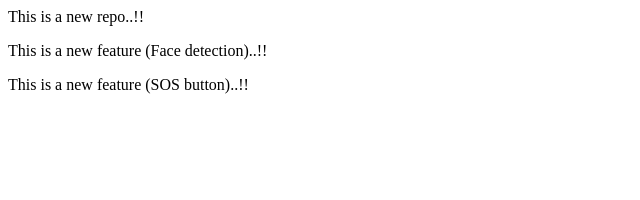
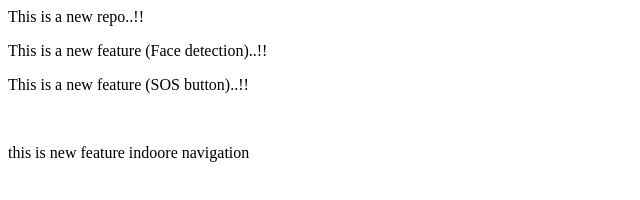
Before and after one commit to vaishvi-dholakia/Local_Repo, a plain HTML site: page index.html in a window 1280 px wide. Shown: the whole page, without its empty margins (0-640 px from the left). Drawn offline with Linux system fonts and the light colour scheme.

Commit message:
Add indoor navigation feature description

```diff
--- a/index.html
+++ b/index.html
@@ -1,3 +1,5 @@
 <p>This is a new repo..!!</p>
 <p>This is a new feature (Face detection)..!!</p>
 <p>This is a new feature (SOS button)..!!</p>
+<br>
+<p>this is new feature indoore navigation</p>
```
